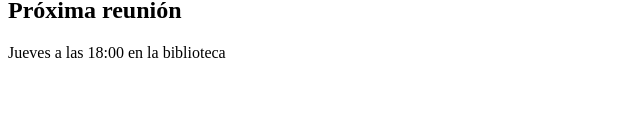
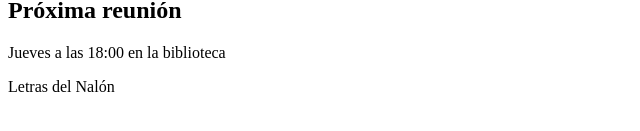
Before and after one commit to 20MaGa50/club-lectura, a plain HTML site: page index.html in a window 1280 px wide. Shown: the part 121-252 px from the top of the page, without its empty margins (0-640 px from the left). Drawn offline with Linux system fonts and the light colour scheme.

Commit message:
añadir pie

```diff
--- a/index.html
+++ b/index.html
@@ -14,6 +14,6 @@
 <h2>Próxima reunión</h2>
 <p>Jueves a las 18:00 en la biblioteca</p>
     <!-- pie -->
-
+    <p>Letras del Nalón</p>
 </body>
 </html>
```
